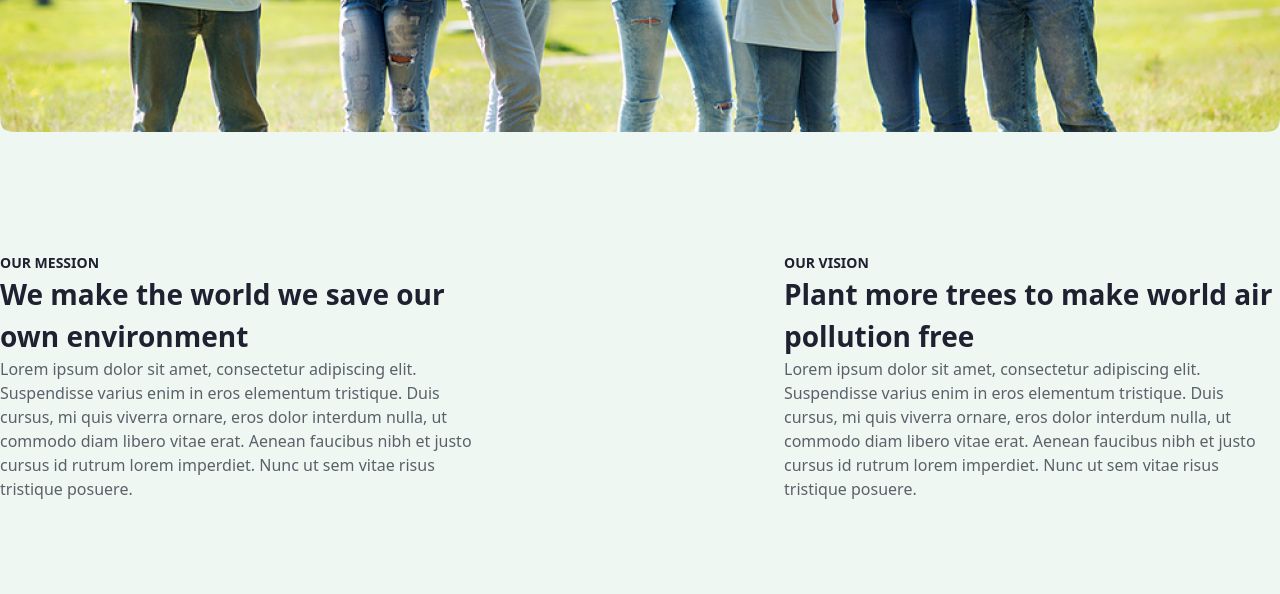
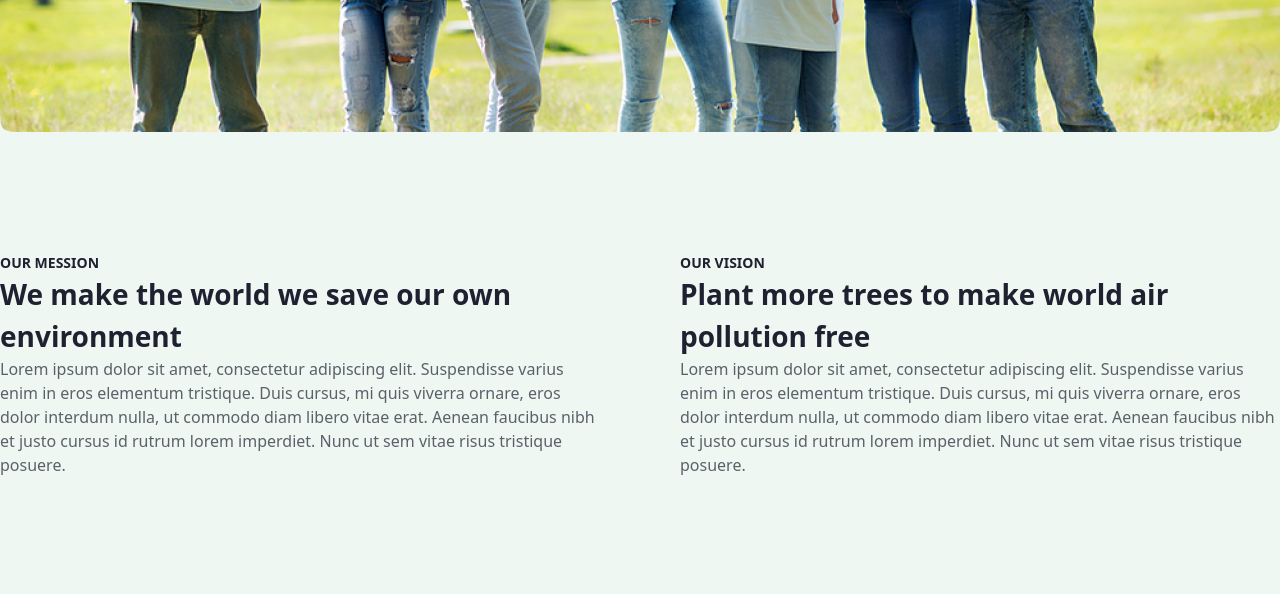
Before and after one commit to SayfiddinMirkamolov/finsweet-team-project, a website: page page/about.html in a window 1280 px wide. Shown: the part 820-1414 px from the top of the page. Drawn offline with nearby package versions, Linux system fonts and the light colour scheme.

Commit message:
fjijfojkdo

```diff
--- a/page/about.html
+++ b/page/about.html
@@ -78,17 +78,17 @@
 					</div>
 					<div  class="pt-24 flex justify-center"><img data-aos="flip-up" class=" md:w-[100%] w-[320px]" src="../images/about/Video.png" alt=""></div>
 
-					<div class=" pt-[120px] flex flex-col items-center md:justify-between md:flex-row">
-							<div data-aos="fade-up-left" class="w-[320px] md:w-[496px]">
-									<h1 class=" font-bold text-[14px] md:text-4 text-[#1D2130] ">OUR MESSION</h1>
+					<div class=" pt-[120px] flex flex-col flex-wrap justify-center items-center md:justify-between md:flex-row">
+							<div data-aos="fade-up-left" class="w-[320px] md:w-[600px]">
+									<h1 class=" font-bold text-[14px] md:text-8 text-[#1D2130] ">OUR MESSION</h1>
 									<h2 class="font-bold text-[20px] md:text-[28px] text-[#1D2130]">We make the world we save our own environment</h2>
 									<p class="text-[#1D2130] text-3 md:text-4 opacity-70 pt-4 md:pt-0">Lorem ipsum dolor sit amet, consectetur adipiscing elit. Suspendisse varius enim in eros elementum tristique. Duis cursus, mi quis viverra ornare, eros dolor interdum nulla, ut commodo diam libero vitae erat. Aenean faucibus nibh et justo cursus id rutrum lorem imperdiet. Nunc ut sem vitae risus tristique posuere.</p>
 							</div>
 
-							<div data-aos="fade-up-right" class="w-[320px] md:w-[496px] pt-[80px] md:pt-0">
-									<h1 class=" font-bold text-[14px] md:text-4 text-[#1D2130] ">OUR VISION</h1>
+							<div data-aos="fade-up-right" class="w-[320px] md:w-[600px] pt-[80px] xl:pt-0">
+									<h1 class=" font-bold text-[14px] md:text-8 text-[#1D2130] ">OUR VISION</h1>
 									<h2 class="font-bold text-[20px] md:text-[28px] text-[#1D2130]">Plant more trees to make world air pollution free</h2>
-									<p class="text-[#1D2130] text-3 md:text-4 opacity-70 pt-4 sm:pt-0">Lorem ipsum dolor sit amet, consectetur adipiscing elit. Suspendisse varius enim in eros elementum tristique. Duis cursus, mi quis viverra ornare, eros dolor interdum nulla, ut commodo diam libero vitae erat. Aenean faucibus nibh et justo cursus id rutrum lorem imperdiet. Nunc ut sem vitae risus tristique posuere.</p>
+									<p class="text-[#1D2130] text-3 md:text-6 opacity-70 pt-4 sm:pt-0">Lorem ipsum dolor sit amet, consectetur adipiscing elit. Suspendisse varius enim in eros elementum tristique. Duis cursus, mi quis viverra ornare, eros dolor interdum nulla, ut commodo diam libero vitae erat. Aenean faucibus nibh et justo cursus id rutrum lorem imperdiet. Nunc ut sem vitae risus tristique posuere.</p>
 							</div>
 					</div>
 
```
